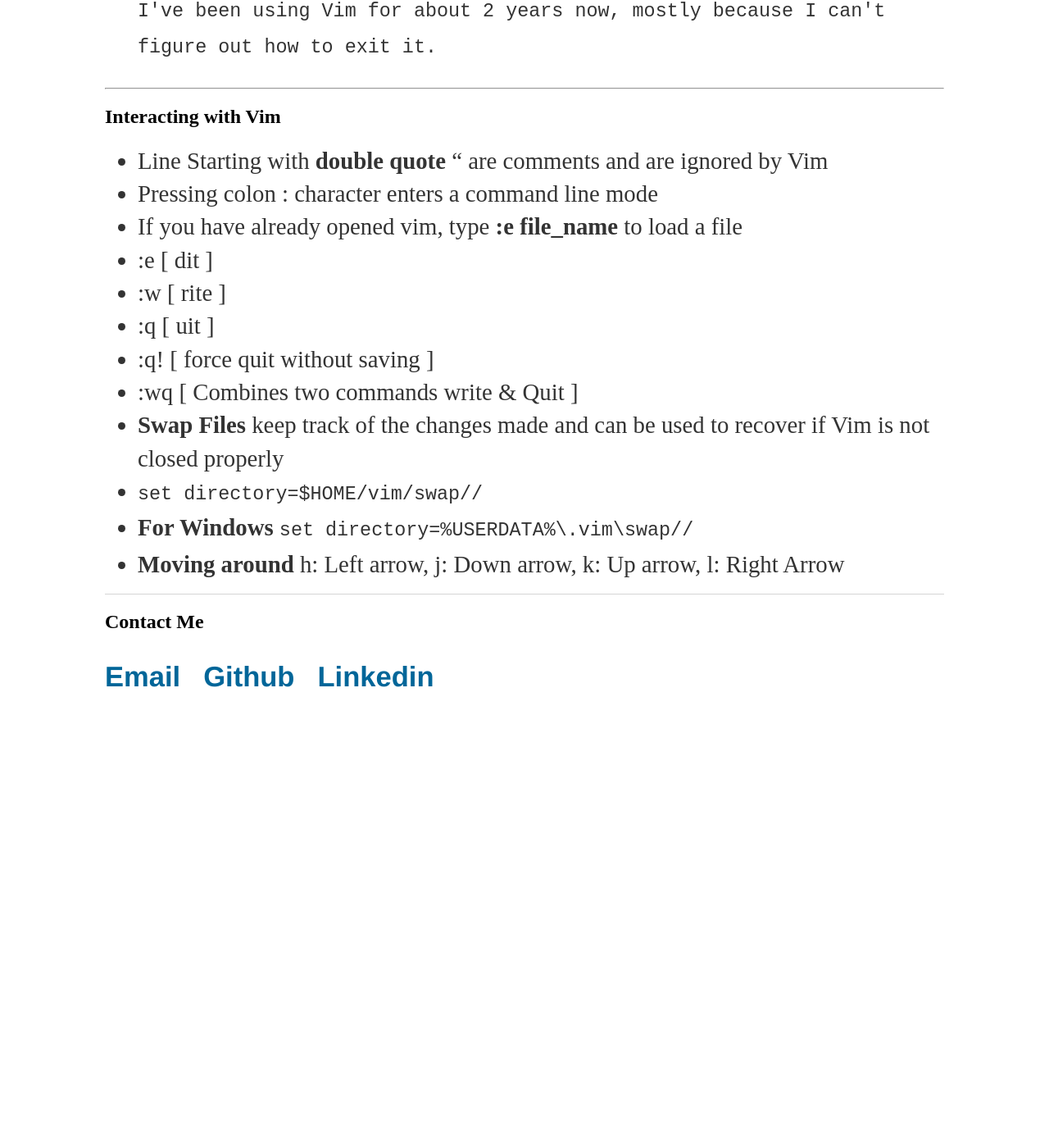
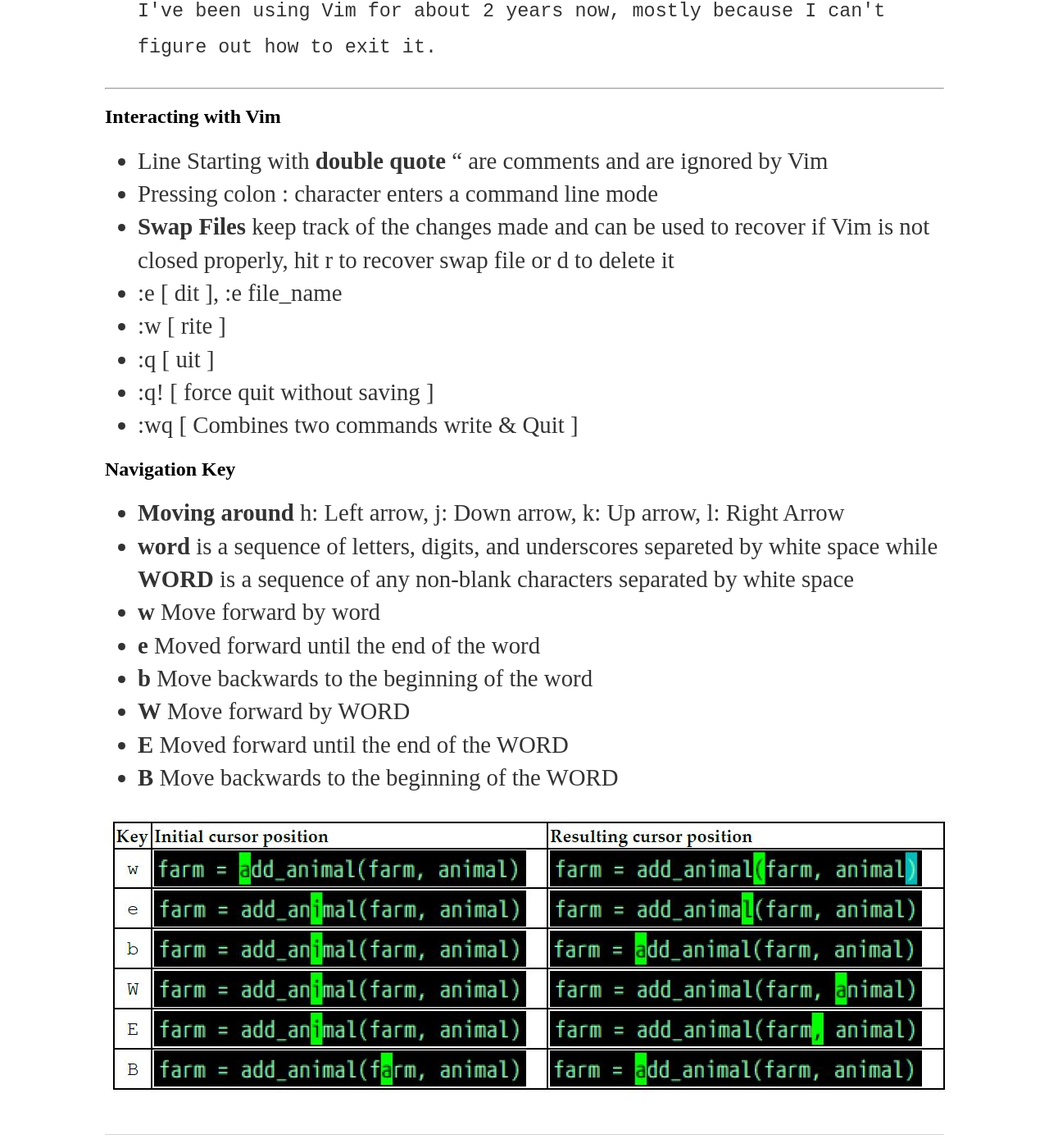
Before and after one commit to satishkarki/firstblog, a Jekyll site: the page built from _posts/2021-05-09-firstpost.md, in a window 1280 px wide and 1400 px high, scrolled down 1651 px. Shown: the whole window at 82% size. Built offline with Jekyll 4.4.1, drawn with Linux system fonts in a browser that asks for light colours; before the commit the page ends 2560 px from its top, so only the background shows below that.

Commit message:
first blog

```diff
--- a/_posts/2021-05-09-firstpost.md
+++ b/_posts/2021-05-09-firstpost.md
@@ -7,7 +7,7 @@ categories: Vim
 
 <p align="center">
 <!--- <img src="https://miro.medium.com/max/1022/0*6ve47nqg93ZzZxws.png" width="100" height="100" border="10"/> --->
-<img src="/assets/VIM.png" width="100" height="100" border="10"/>
+<img src="/assets/firstblog/VIM.png" width="100" height="100" border="10"/>
 </p>
 So, I thought to my self, why not start a blog. A blog about the things, I love doing. The first thing I needed was a good text editor. Dennis Simpson and his [courses](https://zonzorp.github.io/) about Information System Security introduced me to the Linux world. The guy was a wizard with Vim. I wished to be like him. Here I am now, with [The Ultimate Markdown Cheat Sheet](https://towardsdatascience.com/the-ultimate-markdown-cheat-sheet-3d3976b31a0) and the book **Mastering Vim** by Ruslan Osipov hoping one day I will be like Dennis.
 
@@ -42,13 +42,21 @@ I am not gonna talk about the .vimrc files. It is a different world. It is the c
 ## Interacting with Vim
 * Line Starting with **double quote** " are comments and are ignored by Vim
 * Pressing colon : character enters a command line mode
-* If you have already opened vim, type **:e file_name** to load a file
-* :e [ dit ]
+* **Swap Files** keep track of the changes made and can be used to recover if Vim is not closed properly, hit r to recover swap file or d to delete it
+* :e [ dit ], :e file_name
 * :w [ rite ]
 * :q [ uit ]
 * :q! [ force quit without saving ]
 * :wq [ Combines two commands write & Quit ]
-* **Swap Files** keep track of the changes made and can be used to recover if Vim is not closed properly
-* `set directory=$HOME/vim/swap//`
-* **For Windows** `set directory=%USERDATA%\.vim\swap//`
+
+## Navigation Key
 * **Moving around** h: Left arrow, j: Down arrow, k: Up arrow, l: Right Arrow
+* **word** is a sequence of letters, digits, and underscores separeted by white space while **WORD** is a sequence of any non-blank characters separated by white space
+* **w** Move forward by word
+* **e** Moved forward until the end of the word
+* **b** Move backwards to the beginning of the word
+* **W** Move forward by WORD
+* **E** Moved forward until the end of the WORD
+* **B** Move backwards to the beginning of the WORD
+
+![Navigation](/assets/firstblog/navigation.jpg)
```
Also changed, not shown: cv/index.md (+9 -9 lines), assets/firstblog/VIM.png (renamed from assets/VIM.png), assets/firstblog/navigation.jpg (added), assets/nepal.png (deleted), assets/portugal.jpg (deleted), 20 other files.
